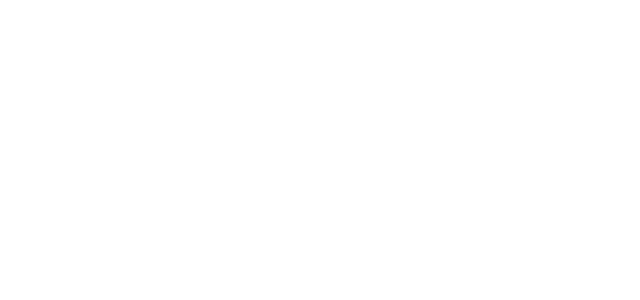
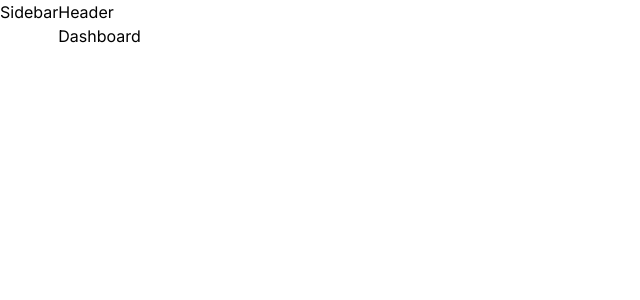
Before and after one commit to vivekkk-01/Admin-Panel, a Next.js app: page / in a window 1280 px wide. Shown: the top 300 px of the page, without its empty margins (0-640 px from the left). Built offline with nearby package versions, Linux system fonts and the light colour scheme.

Commit message:
file structure

```diff
--- /dev/null
+++ b/src/app/dashboard/page.jsx
@@ -0,0 +1,13 @@
+import Header from "@/components/Header";
+import React from "react";
+
+const Dashboard = () => {
+  return (
+    <div>
+      <Header />
+      Dashboard
+    </div>
+  );
+};
+
+export default Dashboard;
--- a/src/app/page.js
+++ b/src/app/page.js
@@ -1,3 +1,11 @@
+import Sidebar from "@/components/Sidebar";
+import Dashboard from "./dashboard/page";
+
 export default function Home() {
-  return <main></main>;
+  return (
+    <main className="flex">
+      <Sidebar />
+      <Dashboard />
+    </main>
+  );
 }
--- /dev/null
+++ b/src/components/Header.jsx
@@ -0,0 +1,7 @@
+import React from "react";
+
+const Header = () => {
+  return <header>Header</header>;
+};
+
+export default Header;
--- /dev/null
+++ b/src/components/Sidebar.jsx
@@ -0,0 +1,9 @@
+"client";
+
+import React from "react";
+
+const Sidebar = () => {
+  return <aside>Sidebar</aside>;
+};
+
+export default Sidebar;
```
